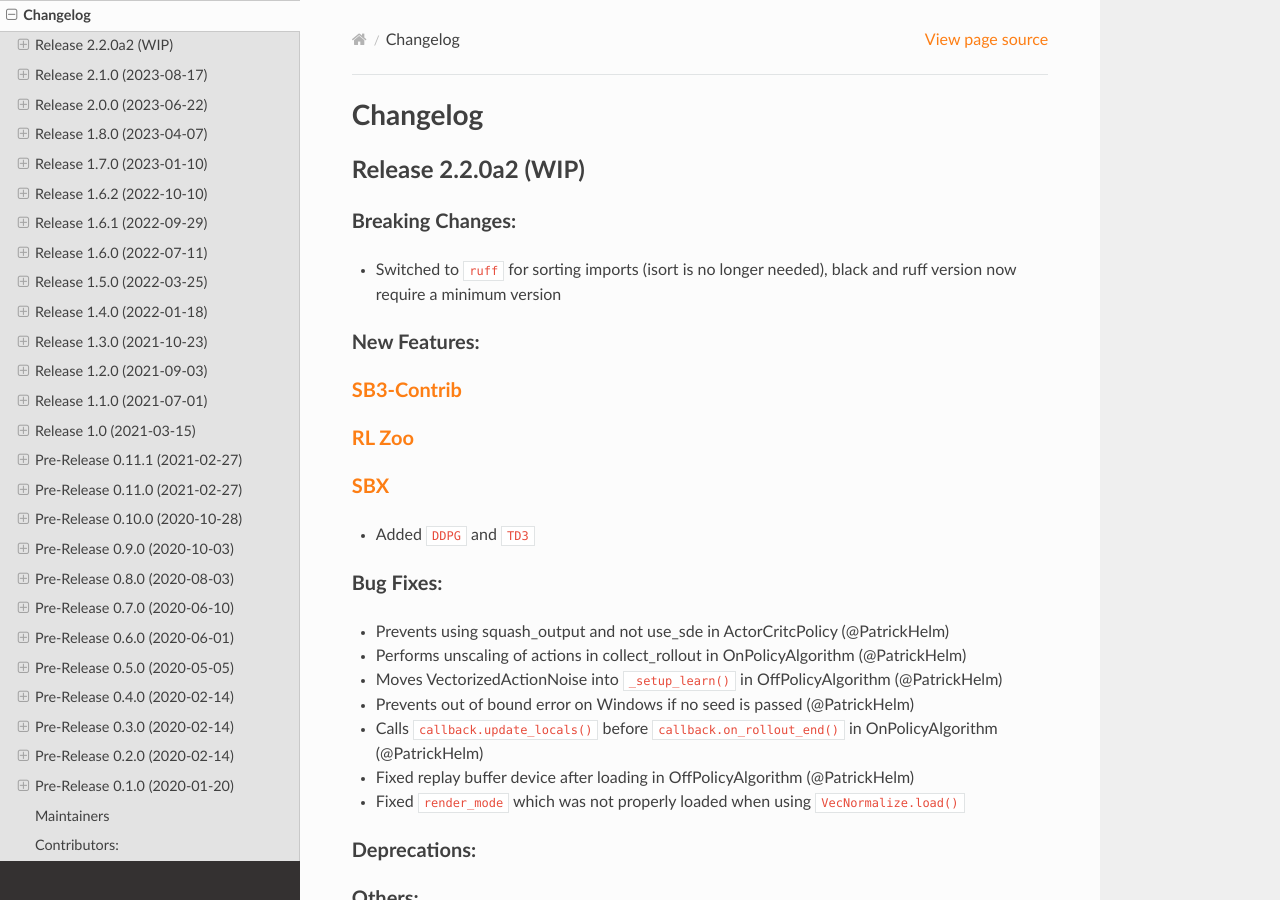
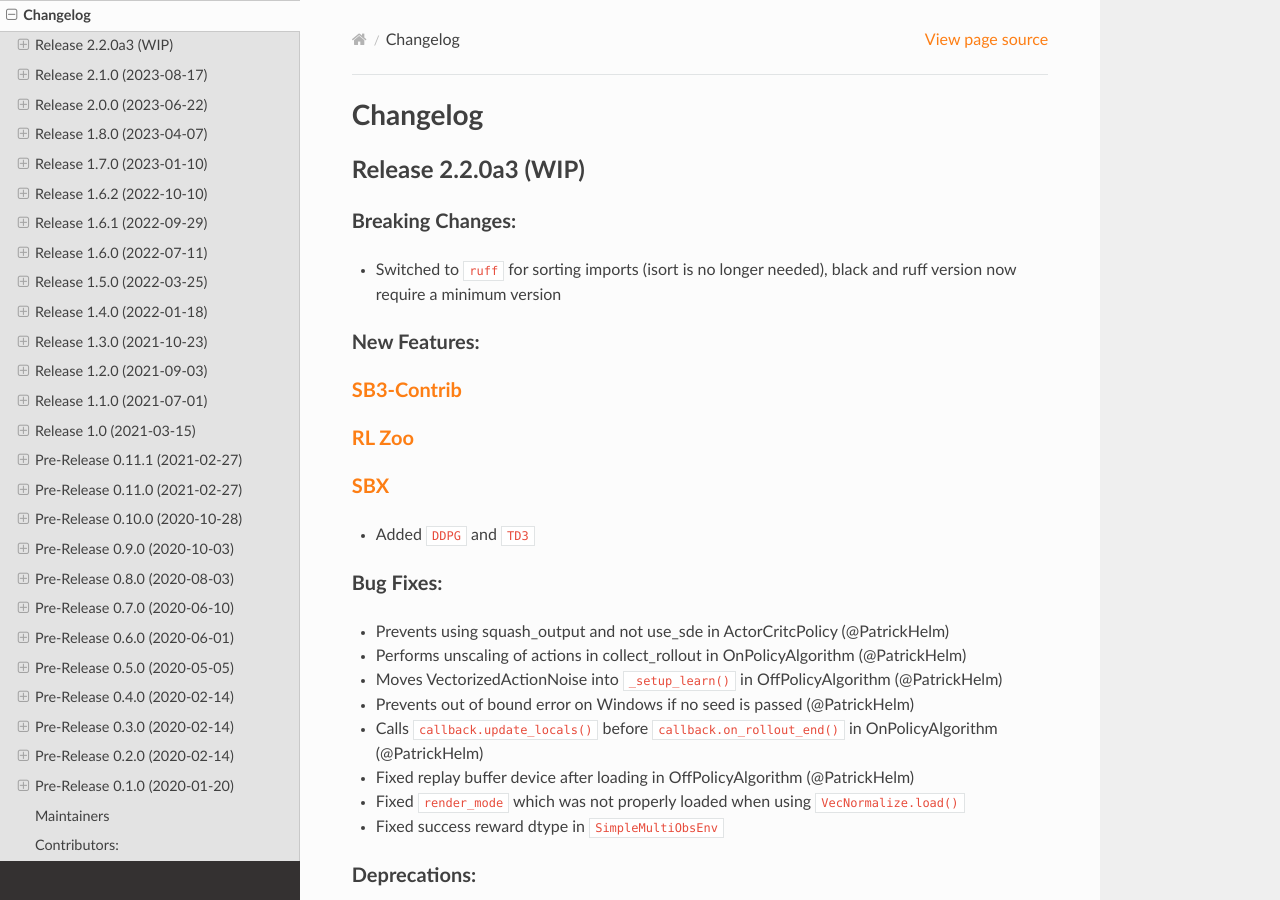
Before and after one commit to DLR-RM/stable-baselines3, a Sphinx documentation site: the page built from docs/misc/changelog.rst, in a window 1280 px wide and 900 px high. Built offline with Sphinx 7.4.7 and the Read the Docs theme 2.0.0, drawn with Linux system fonts in a browser that asks for light colours.

Commit message:
update version and changelog

```diff
--- a/docs/misc/changelog.rst
+++ b/docs/misc/changelog.rst
@@ -3,7 +3,7 @@
 Changelog
 ==========
 
-Release 2.2.0a2 (WIP)
+Release 2.2.0a3 (WIP)
 --------------------------
 
 Breaking Changes:
@@ -32,6 +32,7 @@
 - Calls ``callback.update_locals()`` before ``callback.on_rollout_end()`` in OnPolicyAlgorithm (@PatrickHelm)
 - Fixed replay buffer device after loading in OffPolicyAlgorithm (@PatrickHelm)
 - Fixed ``render_mode`` which was not properly loaded when using ``VecNormalize.load()``
+- Fixed success reward dtype in ``SimpleMultiObsEnv``
 
 
 Deprecations:
--- a/stable_baselines3/version.txt
+++ b/stable_baselines3/version.txt
@@ -1 +1 @@
-2.2.0a2
+2.2.0a3
```
